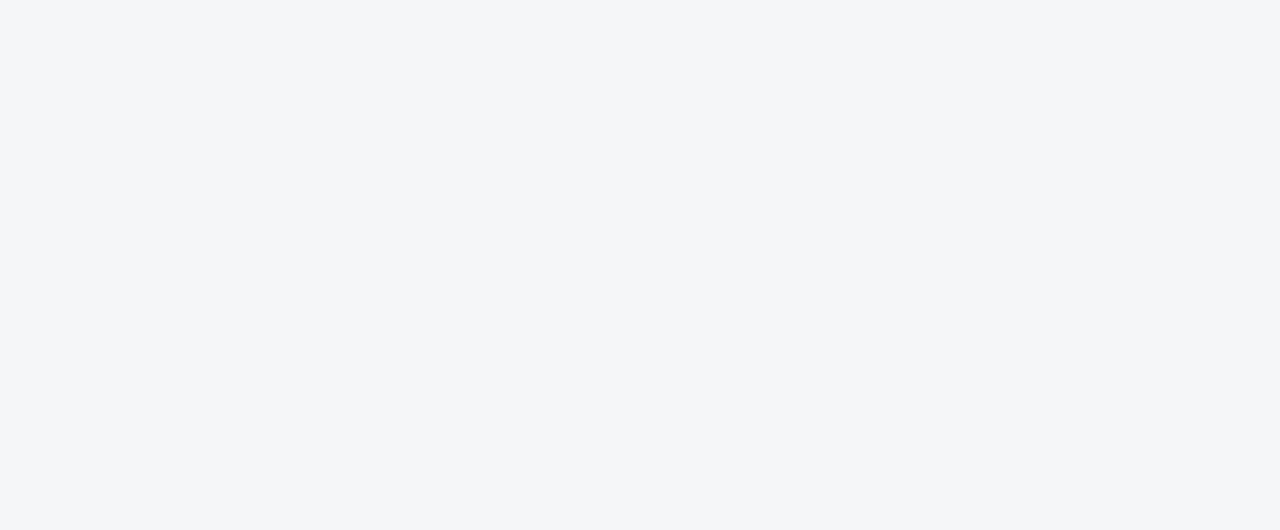
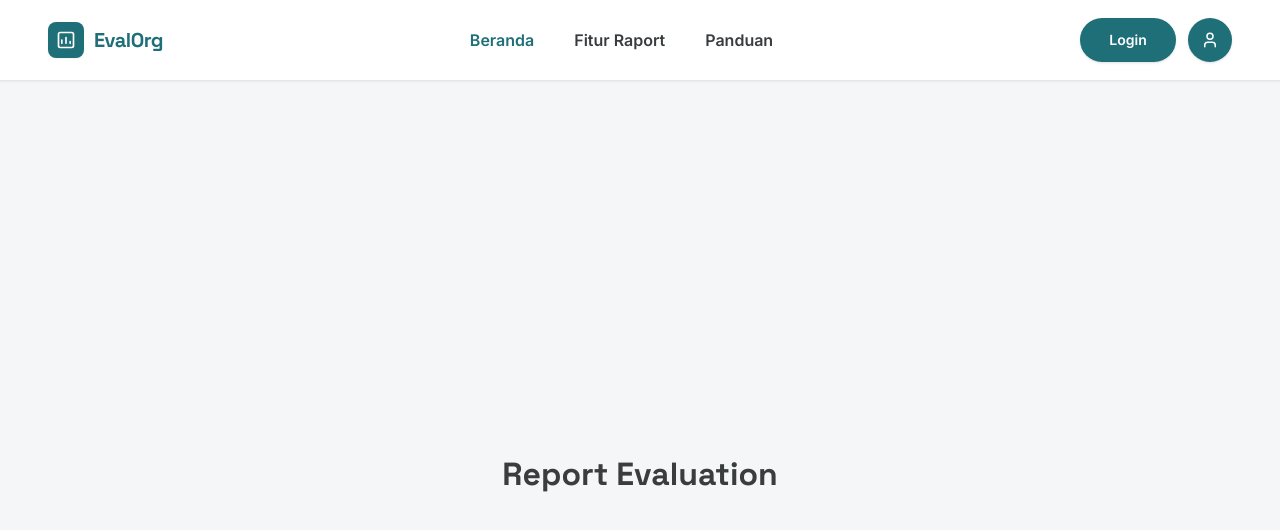
Before and after one commit to Drexus25/evaluation-report-workshop, a Next.js app: page / in a window 1280 px wide. Shown: the top 530 px of the page. Built offline with nearby package versions, Linux system fonts and the light colour scheme.

Commit message:
feat(navbar): add navbar component

```diff
--- a/app/layout.tsx
+++ b/app/layout.tsx
@@ -1,6 +1,7 @@
 import type { Metadata } from "next";
 import { Geist, Geist_Mono } from "next/font/google";
 import "./globals.css";
+import Navbar from "@/components/ui/Navbar";
 
 const geistSans = Geist({
   variable: "--font-geist-sans",
@@ -23,7 +24,8 @@ export default function RootLayout({ children }: LayoutProps<"/">) {
       lang="en"
       className={`${geistSans.variable} ${geistMono.variable} h-full antialiased`}
     >
-      <body className="font-sans">
+      <body className="font-sans pt-20">
+        <Navbar />
         {children}
       </body>
     </html>
--- a/app/login/page.tsx
+++ b/app/login/page.tsx
@@ -0,0 +1,3 @@
+export default function LoginPage() {
+  return <div>Login</div>;
+}
--- a/app/page.tsx
+++ b/app/page.tsx
@@ -1,6 +1,7 @@
-
 export default function Home() {
   return (
-    <></>
+    <main className="min-h-screen flex items-center justify-center">
+      <h1 className="text-3xl font-bold text-primary">Report Evaluation</h1>
+    </main>
   );
 }
--- a/app/report/page.tsx
+++ b/app/report/page.tsx
@@ -0,0 +1,3 @@
+export default function ReportPage() {
+  return <div>Fitur Raport</div>;
+}
--- /dev/null
+++ b/components/ui/Navbar.tsx
@@ -0,0 +1,222 @@
+"use client";
+
+import { useState } from "react";
+import Link from "next/link";
+import { usePathname } from "next/navigation";
+import Button from "./Button";
+
+// Sub-komponen NavLink
+interface NavLinkProps {
+  href: string;
+  children: React.ReactNode;
+  isActive?: boolean;
+  onClick?: () => void;
+  className?: string;
+}
+
+function NavLink({
+  href,
+  children,
+  isActive,
+  onClick,
+  className = "",
+}: NavLinkProps) {
+  const pathname = usePathname();
+  const active = isActive !== undefined ? isActive : pathname === href;
+
+  return (
+    <Link
+      href={href}
+      onClick={onClick}
+      className={`text-base font-semibold transition-colors duration-200 ${
+        active
+          ? "text-primary font-bold"
+          : "text-neutral-700 hover:text-primary font-medium"
+      } ${className}`}
+    >
+      {children}
+    </Link>
+  );
+}
+
+// Sub-komponen Logo EvalOrg
+function Logo({
+  href = "/",
+  className = "",
+}: {
+  href?: string;
+  className?: string;
+}) {
+  return (
+    <Link
+      href={href}
+      className={`inline-flex items-center gap-2.5 group transition-opacity hover:opacity-90 ${className}`}
+    >
+      {/* Icon Kotak Rounded Teal dengan Grafik Chart */}
+      <div className="w-9 h-9 rounded-lg bg-primary flex items-center justify-center text-surface shadow-xs transition-transform group-hover:scale-105">
+        <svg
+          width="20"
+          height="20"
+          viewBox="0 0 24 24"
+          fill="none"
+          stroke="currentColor"
+          strokeWidth="2"
+          strokeLinecap="round"
+          strokeLinejoin="round"
+        >
+          <rect width="18" height="18" x="3" y="3" rx="2" />
+          <path d="M7 16v-4" />
+          <path d="M12 16v-7" />
+          <path d="M17 16v-2" />
+        </svg>
+      </div>
+
+      {/* Teks Brand */}
+      <span className="text-xl font-bold text-primary tracking-tight font-headline">
+        EvalOrg
+      </span>
+    </Link>
+  );
+}
+
+interface NavbarProps {
+  className?: string;
+}
+
+export default function Navbar({ className = "" }: NavbarProps) {
+  const [mobileMenuOpen, setMobileMenuOpen] = useState(false);
+
+  return (
+    <header
+      className={`fixed top-0 left-0 right-0 w-full z-50 bg-surface/95 backdrop-blur-md border-b border-neutral-200 shadow-xs transition-all ${className}`}
+    >
+      <div className="max-w-7xl mx-auto px-6 lg:px-12 h-20 flex items-center justify-between">
+        {/* Kiri: Brand Logo */}
+        <div className="flex-shrink-0">
+          <Logo />
+        </div>
+
+        {/* Tengah: Menu Navigasi (Desktop) */}
+        <nav className="hidden md:flex items-center gap-10">
+          <NavLink href="/">Beranda</NavLink>
+          <NavLink href="/report">Fitur Raport</NavLink>
+          <NavLink href="/panduan">Panduan</NavLink>
+        </nav>
+
+        {/* Kanan: Actions (Login Button & User Profile Icon) */}
+        <div className="hidden sm:flex items-center gap-3">
+          <Link href="/login">
+            <Button variant="primary" size="md">
+              Login
+            </Button>
+          </Link>
+
+          <Link
+            href="/login"
+            aria-label="User profile"
+            className="w-11 h-11 rounded-full bg-primary flex items-center justify-center text-surface hover:bg-primary-700 active:scale-95 transition-all shadow-sm"
+          >
+            <svg
+              width="18"
+              height="18"
+              viewBox="0 0 24 24"
+              fill="none"
+              stroke="currentColor"
+              strokeWidth="2"
+              strokeLinecap="round"
+              strokeLinejoin="round"
+            >
+              <path d="M19 21v-2a4 4 0 0 0-4-4H9a4 4 0 0 0-4 4v2" />
+              <circle cx="12" cy="7" r="4" />
+            </svg>
+          </Link>
+        </div>
+
+        {/* Tombol Hamburger & Profile untuk Mobile */}
+        <div className="flex md:hidden items-center gap-2">
+          <Link
+            href="/login"
+            aria-label="User profile"
+            className="w-9 h-9 rounded-full bg-primary flex items-center justify-center text-surface hover:bg-primary-700 transition-colors shadow-sm"
+          >
+            <svg
+              width="16"
+              height="16"
+              viewBox="0 0 24 24"
+              fill="none"
+              stroke="currentColor"
+              strokeWidth="2"
+              strokeLinecap="round"
+              strokeLinejoin="round"
+            >
+              <path d="M19 21v-2a4 4 0 0 0-4-4H9a4 4 0 0 0-4 4v2" />
+              <circle cx="12" cy="7" r="4" />
+            </svg>
+          </Link>
+
+          <button
+            type="button"
+            onClick={() => setMobileMenuOpen(!mobileMenuOpen)}
+            className="p-2 rounded-lg text-neutral-700 hover:bg-neutral-100 transition-colors focus:outline-none focus:ring-2 focus:ring-primary"
+            aria-label="Toggle menu"
+          >
+            {mobileMenuOpen ? (
+              <svg
+                width="24"
+                height="24"
+                viewBox="0 0 24 24"
+                fill="none"
+                stroke="currentColor"
+                strokeWidth="2"
+                strokeLinecap="round"
+                strokeLinejoin="round"
+              >
+                <line x1="18" y1="6" x2="6" y2="18" />
+                <line x1="6" y1="6" x2="18" y2="18" />
+              </svg>
+            ) : (
+              <svg
+                width="24"
+                height="24"
+                viewBox="0 0 24 24"
+                fill="none"
+                stroke="currentColor"
+                strokeWidth="2"
+                strokeLinecap="round"
+                strokeLinejoin="round"
+              >
+                <line x1="4" y1="12" x2="20" y2="12" />
+                <line x1="4" y1="6" x2="20" y2="6" />
+                <line x1="4" y1="18" x2="20" y2="18" />
+              </svg>
+            )}
+          </button>
+        </div>
+      </div>
+
+      {/* Mobile Dropdown Menu */}
+      {mobileMenuOpen && (
+        <div className="md:hidden bg-surface border-b border-neutral-200 px-6 py-4 flex flex-col gap-4 shadow-lg animate-in slide-in-from-top-2 duration-200">
+          <nav className="flex flex-col gap-3">
+            <NavLink href="/" onClick={() => setMobileMenuOpen(false)}>
+              Beranda
+            </NavLink>
+            <NavLink href="/report" onClick={() => setMobileMenuOpen(false)}>
+              Fitur Raport
+            </NavLink>
+            <NavLink href="/panduan" onClick={() => setMobileMenuOpen(false)}>
+              Panduan
+            </NavLink>
+          </nav>
+          <div className="pt-2 border-t border-neutral-200">
+            <Link href="/login" onClick={() => setMobileMenuOpen(false)}>
+              <Button variant="primary" size="sm" className="w-full">
+                Login
+              </Button>
+            </Link>
+          </div>
+        </div>
+      )}
+    </header>
+  );
+}
```
Also changed, not shown: components/layout/Navbar.tsx (deleted).
